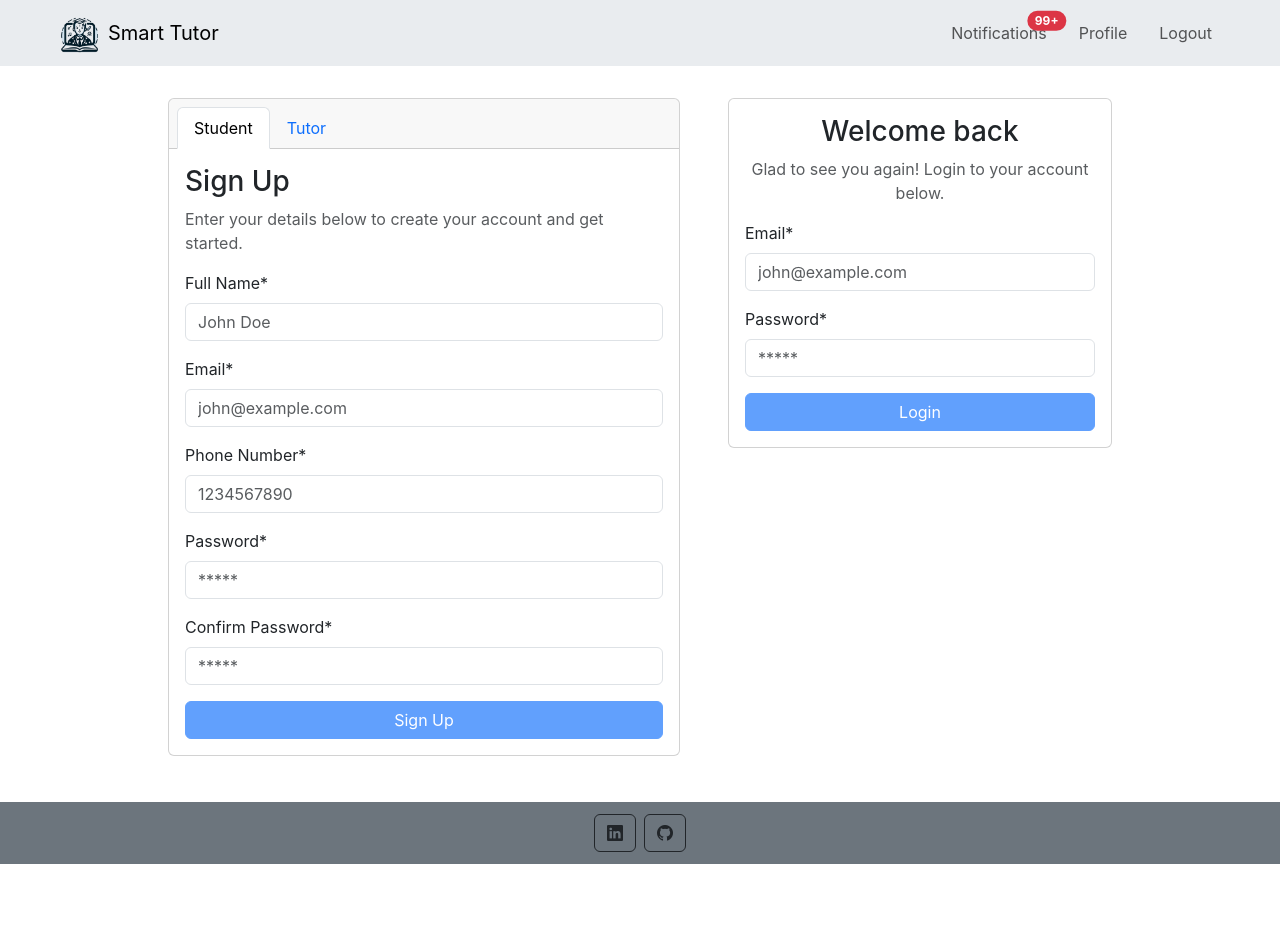
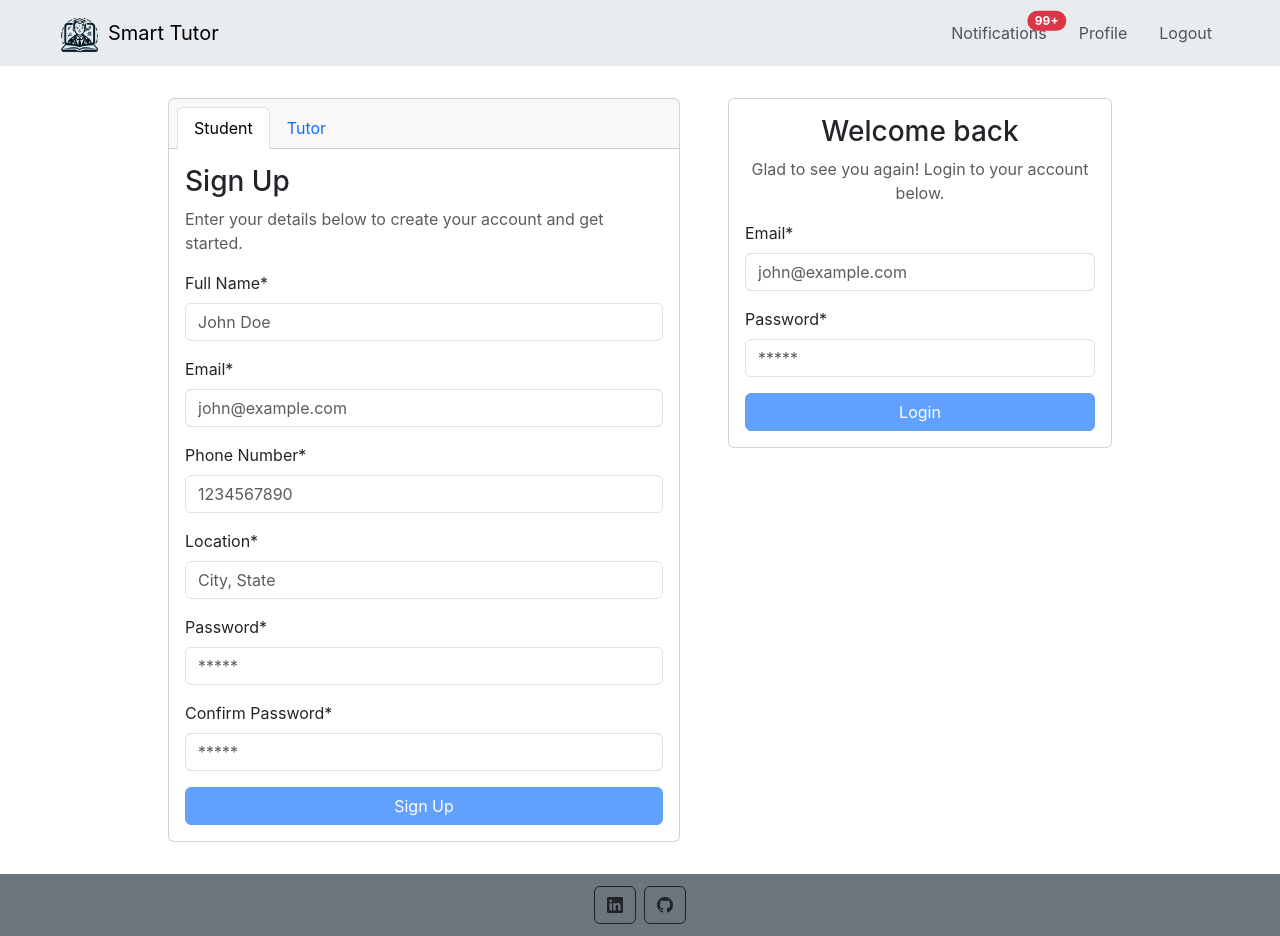
Before and after one commit to tuhindas30/codewithsharanya, a React (Create React App) app: page / in a window 1280 px wide. Before the commit the page ends 864 px from the top, so only its background shows below. Built offline with nearby package versions, Linux system fonts and the light colour scheme; no server answers.

Commit message:
integration commit

```diff
--- a/src/api/auth.js
+++ b/src/api/auth.js
@@ -2,6 +2,7 @@ import axios from "axios";
 import { BASE_URL, handleApiError } from "./helper";
 
 const url = `${BASE_URL}/auth`;
+console.log(url);
 
 const signin = async (email, password) => {
   try {
@@ -12,12 +13,15 @@ const signin = async (email, password) => {
   }
 };
 
-const signup = async (username, email, password) => {
+const signup = async (name, email, mobile, location, password, role) => {
   try {
     const { data } = await axios.post(`${url}/signup`, {
-      username,
+      name,
       email,
+      mobile,
+      location,
       password,
+      role
     });
     return data;
   } catch (err) {
--- a/src/api/helper.js
+++ b/src/api/helper.js
@@ -1,4 +1,5 @@
 const BASE_URL = process.env.REACT_APP_API_BASE_URL;
+console.log(BASE_URL);
 
 const handleApiError = (err) => {
   if (process.env.NODE_ENV === "development") {
--- a/src/components/SigninForm.jsx
+++ b/src/components/SigninForm.jsx
@@ -1,5 +1,6 @@
 import React, { useState } from 'react'
 import { useNavigate } from 'react-router-dom';
+import { useAuth } from '../contexts/AuthProvider';
 
 const SigninForm = () => {
     const [formValues, setFormValues] = useState({
@@ -10,6 +11,7 @@ const SigninForm = () => {
         email: false,
         password: false,
     });
+    const {signin}=useAuth();
     const navigate = useNavigate();
 
 
@@ -46,13 +48,15 @@ const SigninForm = () => {
 
     const shouldEnableSubmitButton = () => {
         return formValues.email && formValues.password && !formErrors.email && !formErrors.password;
+
     }
 
-    const handleSubmit = (e) => {
+    const handleSubmit = async(e) => {
         e.preventDefault();
         console.log(formValues);
         if (!shouldEnableSubmitButton()) return;
-        // navigate('/Student/FirstHome')
+        await signin(formValues);
+        navigate('/student/home')
     }
 
 
--- a/src/components/StudentSignupForm.jsx
+++ b/src/components/StudentSignupForm.jsx
@@ -1,12 +1,14 @@
 import React, { useState } from "react";
 import PasswordStrengthBar from "react-password-strength-bar";
 import { useNavigate } from "react-router-dom";
+import { useAuth } from "../contexts/AuthProvider";
 
 const StudentSignupForm = () => {
   const [formValues, setFormValues] = useState({
     fullName: "",
     email: "",
     phoneNo: "",
+    location:"",
     password: "",
     confirmPassword: "",
   });
@@ -16,6 +18,7 @@ const StudentSignupForm = () => {
     password: false,
     confirmPassword: false,
   });
+  const { token, signup } = useAuth();
   const navigate = useNavigate();
 
   const emailPattern = new RegExp('[a-z0-9]+@[a-z]+\.[a-z]');
@@ -24,7 +27,7 @@ const StudentSignupForm = () => {
 
   const handleInputChange = (e) => {
     switch (e.target.name) {
-      case "fullName":
+      case "name":
         setFormValues({ ...formValues, fullName: e.target.value });
         break;
       case "email":
@@ -36,7 +39,7 @@ const StudentSignupForm = () => {
           setFormErrors({ ...formErrors, email: true });
         }
         break;
-      case "phoneNo":
+      case "mobile":
         setFormValues({ ...formValues, phoneNo: e.target.value });
         if (phoneNoPattern.test(e.target.value)) {
           setFormErrors({ ...formErrors, phoneNo: false });
@@ -45,6 +48,10 @@ const StudentSignupForm = () => {
           setFormErrors({ ...formErrors, phoneNo: true });
         }
         break;
+        case "location":
+        setFormValues({ ...formValues, location: e.target.value });
+        break;
+
       case "password":
         setFormValues({ ...formValues, password: e.target.value });
         // if (pwdPattern.test(e.target.value)) {
@@ -76,11 +83,12 @@ const StudentSignupForm = () => {
     );
   }
 
-  const handleSubmit = (e) => {
+  const handleSubmit = async (e) => {
     e.preventDefault();
     console.log(formValues);
     if (!shouldEnableSubmitButton()) return;
-    navigate('/Student/FirstHome')
+    await signup({ ...formValues, role: "Student" })
+    navigate('/student/home')
   }
 
   return (
@@ -91,7 +99,7 @@ const StudentSignupForm = () => {
         </label>
         <input
           id="inputFullName"
-          name="fullName"
+          name="name"
           className="form-control"
           type="text"
           placeholder="John Doe"
@@ -124,7 +132,7 @@ const StudentSignupForm = () => {
         </label>
         <input
           id="inputPhoneNo"
-          name="phoneNo"
+          name="mobile"
           className={`form-control ${formValues.phoneNo && (formErrors.phoneNo ? "is-invalid" : "is-valid")}`}
           type="tel"
           placeholder="1234567890"
@@ -135,6 +143,21 @@ const StudentSignupForm = () => {
         {formValues.phoneNo && formErrors.phoneNo && <div className="form-text text-danger fst-italic">
           Please enter 10 digit mobile number.
         </div>}
+      </div>
+      <div style={{ flex: 1 }}>
+        <label for="inputLocation" class="form-label">
+          Location*
+        </label>
+        <input
+          id="inputLocation"
+          name="location"
+          class="form-control"
+          type="text"
+          placeholder="City, State"
+          value={formValues.location}
+          onChange={handleInputChange}
+          required
+        />
       </div>
       <div>
         <label htmlFor="inputPassword" className="form-label">
--- a/src/components/header.js
+++ b/src/components/header.js
@@ -1,7 +1,9 @@
 import React from "react";
 import { Link } from "react-router-dom";
+import { useAuth } from "../contexts/AuthProvider";
 
 export const Header = () => {
+  const{signout}=useAuth();
   return (
     <nav className="navbar navbar-expand-lg px-5 bg-body-secondary">
       <div className="container-fluid justify-content-between">
@@ -29,7 +31,7 @@ export const Header = () => {
                 </span>
               </Link>
               <Link className="nav-link" to="/Student/Profile">Profile</Link>
-              <button className="nav-link">Logout</button>
+              <button className="nav-link" onClick={signout}>Logout</button>
             </div>
           </div>
         </div>
--- a/src/contexts/AuthProvider.jsx
+++ b/src/contexts/AuthProvider.jsx
@@ -9,7 +9,8 @@ import { setupAuthExceptionHandler, setupAuthHeader } from "../utils/helper";
 const AuthContext = createContext();
 
 const AuthProvider = ({ children }) => {
-  const token = JSON.parse(localStorage?.getItem("__auth_token")) || null;
+  const token = (localStorage?.getItem("__auth_token")) || null;
+  console.log(token);
 //   const user = JSON.parse(localStorage?.getItem("__auth_user")) || null;
 //   const [isUserLoading, setUserLoading] = useState(false);
   const [tokenExpiry, setTokenExpiry] = useState(null);
@@ -47,9 +48,9 @@ const AuthProvider = ({ children }) => {
     return token;
   };
 
-  const signup = async ({ username, email, password }) => {
+  const signup = async ({ fullName, email, phoneNo, location, confirmPassword, role }) => {
     try {
-      await authApi.signup(username, email, password);
+      await authApi.signup(fullName, email, phoneNo, location, confirmPassword, role);
     } catch (err) {
       alert(err.message);
     }
@@ -58,17 +59,18 @@ const AuthProvider = ({ children }) => {
   const signin = async ({ email, password }) => {
     try {
       const response = await authApi.signin(email, password);
-      if (response.status === "SUCCESS") {
+      console.log(response);
+
         // localStorage?.setItem(
         //   "__auth_user",
         //   JSON.stringify(response.data.user)
         // );
         localStorage?.setItem(
           "__auth_token",
-          JSON.stringify(response.data.token)
+          response
         );
-        setupAuthHeader(response.data.token);
-      }
+        setupAuthHeader(response);
+
     } catch (err) {
       alert(err.message);
     }
```
Also changed, not shown: 2 other files (tests, documents, lock files or other folders).
